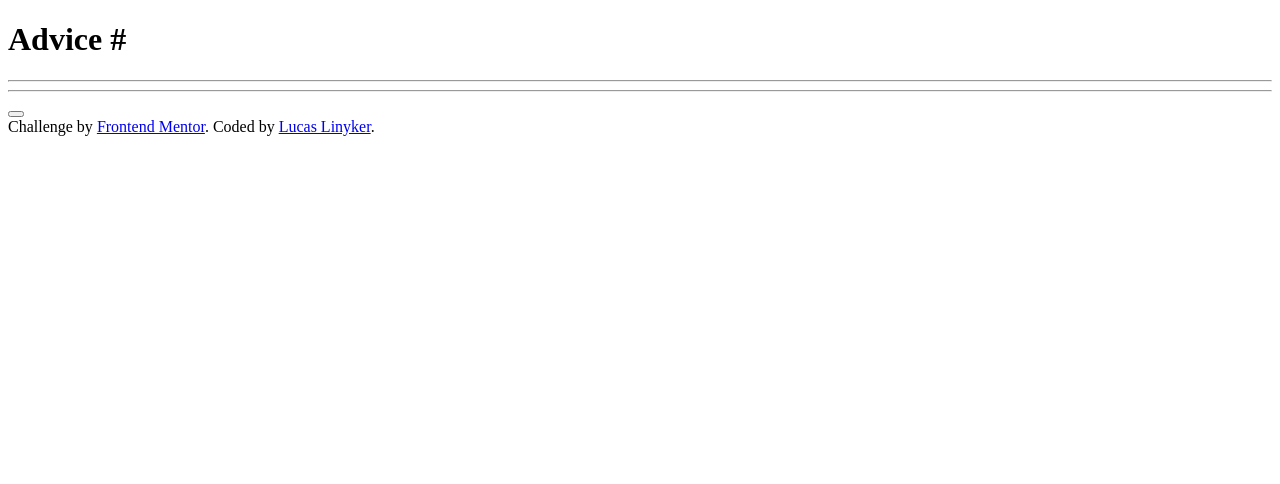
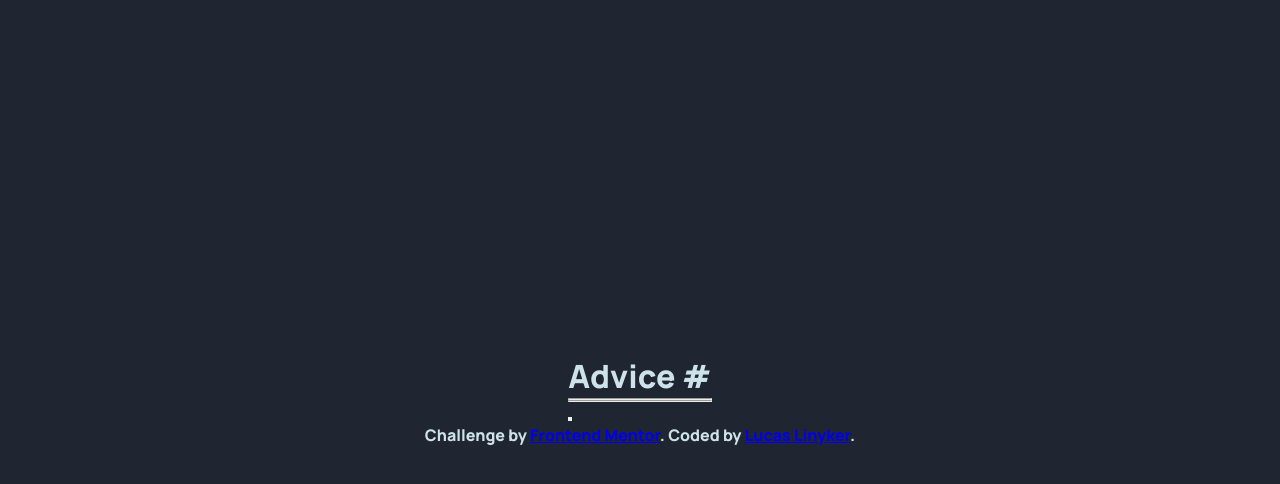
Before and after one commit to lucaslinyker/advice-generator, a plain HTML site: page index.html in a window 1280 px wide. Drawn offline with Linux system fonts and the light colour scheme.

Commit message:
:lipstick: feat: Adicionar fonte e estilos básicos

```diff
--- a/index.html
+++ b/index.html
@@ -5,6 +5,10 @@
   <meta name="viewport" content="width=device-width, initial-scale=1.0">
   <link rel="icon" type="image/png" sizes="32x32" href="./images/favicon-32x32.png">
   <title>Advice generator</title>
+  <link rel="preconnect" href="https://fonts.googleapis.com">
+  <link rel="preconnect" href="https://fonts.gstatic.com" crossorigin>
+  <link href="https://fonts.googleapis.com/css2?family=Manrope:wght@800&display=swap" rel="stylesheet">
+  <link rel="stylesheet" href="./styles.css">
 </head>
 <body>
   <main>
--- /dev/null
+++ b/styles.css
@@ -0,0 +1,28 @@
+:root {
+    /* Primary */
+    --light-cyan: #cee3e9;
+    --neo-green: #52ffa8;
+    /* Neutral */
+    --grayish-blue: #4e5d73;
+    --dark-grayish-blue: #323a49;
+    --dark-blue: #1f2632;
+}
+
+* {
+    margin: 0;
+    padding: 0;
+    box-sizing: border-box;
+}
+
+body {
+    font-family: 'Manrope', sans-serif;
+    background-color: var(--dark-blue);
+    color: var(--light-cyan);
+    font-weight: 800;
+    display: flex;
+    flex-direction: column;
+    justify-content: center;
+    align-items: center;
+    min-height: 100vh;
+    width: 100%;
+}
```
